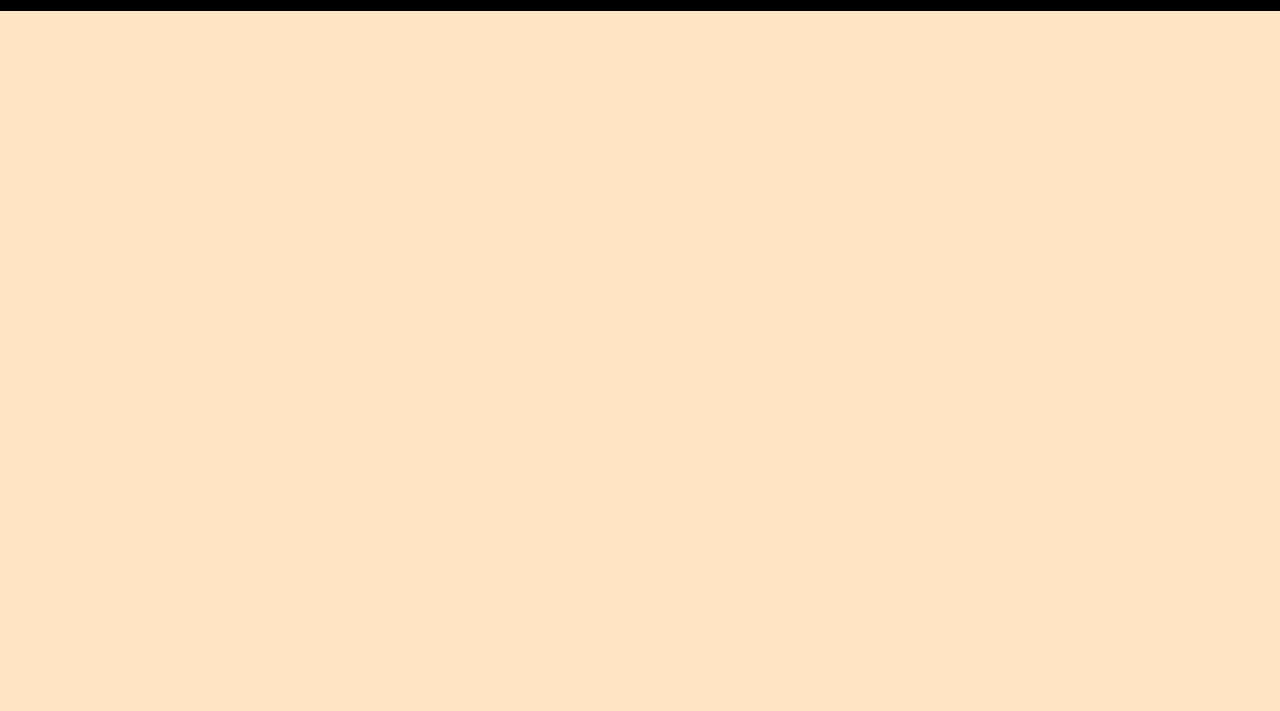
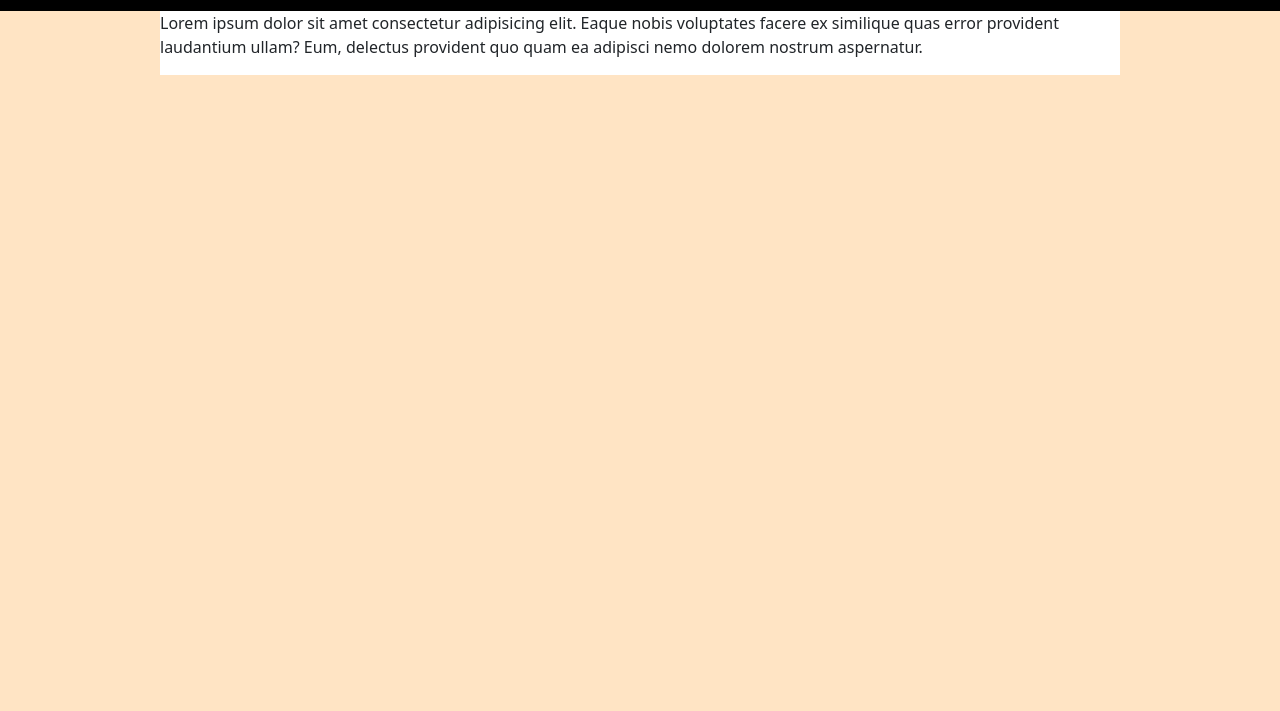
Before and after one commit to benzed3/TheoSite, a plain HTML site: page index.html in a window 1280 px wide. Shown: the part 89-800 px from the top of the page. Drawn offline with nearby package versions, Linux system fonts and the light colour scheme.

Commit message:
adding container and styling for #article

```diff
--- a/index.html
+++ b/index.html
@@ -20,6 +20,21 @@
         <h1>Banner (temporary name)</h1>
     </header>
 
+    <div class="container" id="article">
+
+        <div class="row">
+
+            <div class="col-lg-12">
+                <p>Lorem ipsum dolor sit amet consectetur adipisicing elit. Eaque nobis voluptates facere ex similique
+                    quas error provident laudantium ullam? Eum, delectus provident quo quam ea adipisci nemo dolorem
+                    nostrum aspernatur.
+                </p>
+            </div>
+
+        </div>
+
+    </div>
+
     <script src="https://cdn.jsdelivr.net/npm/bootstrap@5.1.3/dist/js/bootstrap.bundle.min.js"
         integrity="sha384-ka7Sk0Gln4gmtz2MlQnikT1wXgYsOg+OMhuP+IlRH9sENBO0LRn5q+8nbTov4+1p"
         crossorigin="anonymous"></script>
--- a/style.css
+++ b/style.css
@@ -20,3 +20,11 @@ h1 {
     font-family: 'League Gothic', sans-serif;
     letter-spacing: 5px;
 }
+
+/*styling for articles*/
+
+#article {
+    background: white;
+    padding: 0;
+    width: 75%;
+}
```
